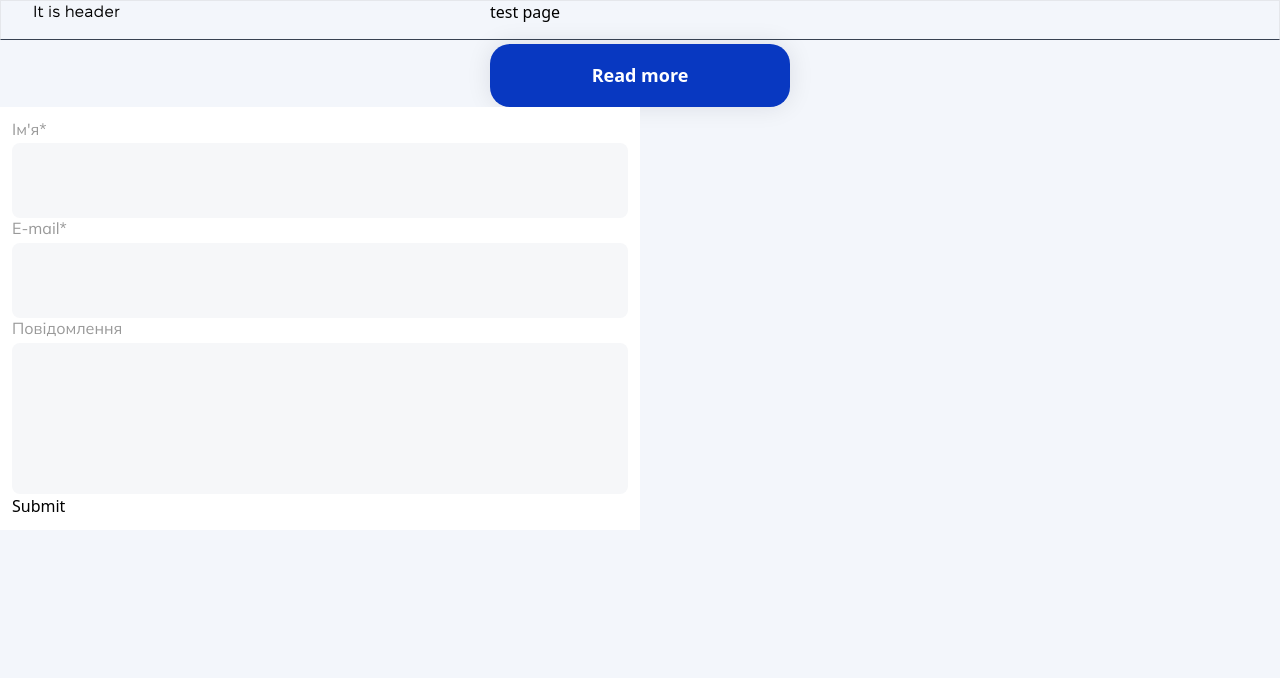
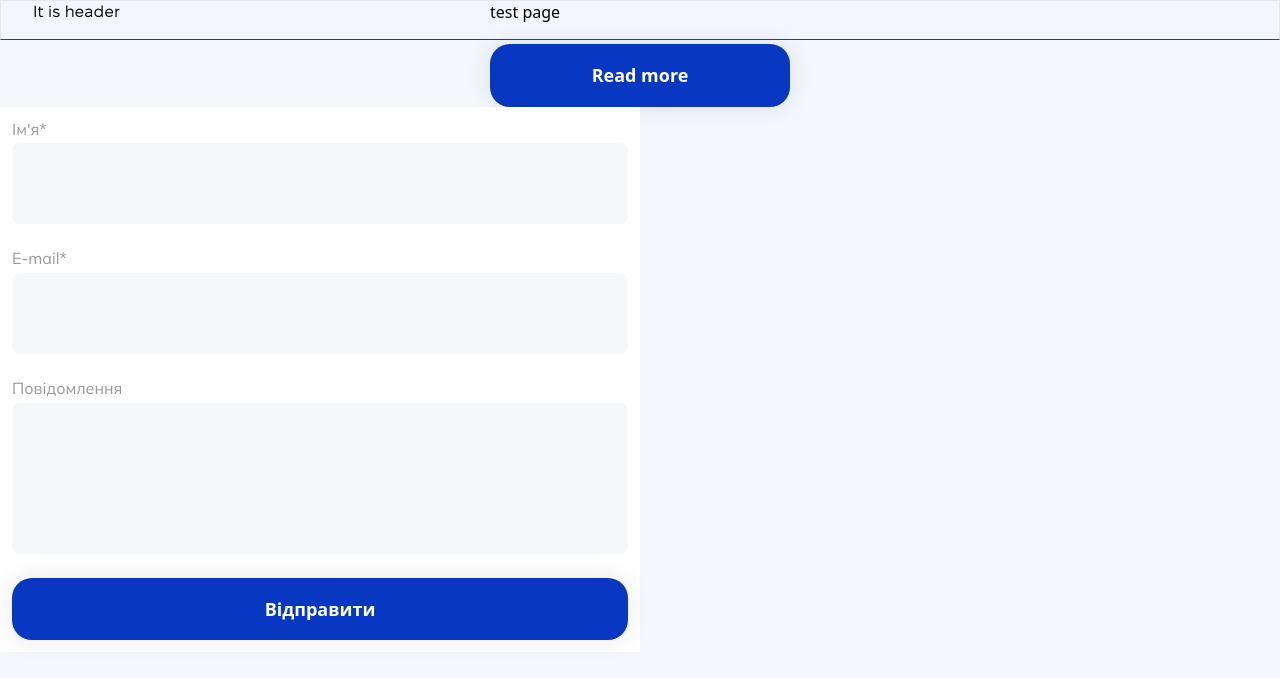
Before and after one commit to SoftRyzen-internship/career-consultant, a Next.js app: page /test in a window 1280 px wide. Shown: the top 678 px of the page. Built offline with nearby package versions, Linux system fonts and the light colour scheme.

Commit message:
added formSchema & changed Input styles & deleted Sectiontitle empty file

```diff
--- a/app/(site)/globals.css
+++ b/app/(site)/globals.css
@@ -59,3 +59,15 @@
   width: 24px;
   height: 24px;
 }
+
+.error-input {
+  @apply w-full bg-inputDefaultBg rounded-lg py-6 px-5 xl:p-6 text-sm xl:text-base text-text01 focus:caret-accent focus:bg-inputBg focus:border-errorCol border-errorCol focus:outline-none focus:border-inputBorderW border-inputBorderW transition-all duration-300 outline-none;
+}
+
+.default-input {
+  @apply w-full bg-inputDefaultBg rounded-lg py-6 px-5 xl:p-6 text-sm xl:text-base text-text01 focus:caret-accent focus:bg-inputBg focus:border-inputBorder focus:outline-none focus:border-inputBorderW border-inputBorderW border-transparent transition-all duration-300 outline-none;
+}
+
+.default-textarea {
+  @apply w-full bg-inputDefaultBg rounded-lg py-6 px-5 xl:p-6 text-sm xl:text-base text-text01 focus:caret-accent focus:bg-inputBg focus:border-inputBorder focus:outline-none focus:border-inputBorderW resize-none h-[151px] border-inputBorderW border-transparent transition-all duration-300 outline-none;
+}
--- a/components/Form/Form.tsx
+++ b/components/Form/Form.tsx
@@ -1,38 +1,86 @@
 'use client';
 
-import React from 'react';
+import React, { useEffect, useState } from 'react';
 import { useForm, FormProvider } from 'react-hook-form';
+import { yupResolver } from '@hookform/resolvers/yup';
+
 import { Input } from '../Input/Input';
-import { yupResolver } from '@hookform/resolvers/yup';
-import * as yup from 'yup';
+import { Button } from '@/components/Button';
+import { formSchema } from '@/utils/formSchema';
 
 import { IFormData } from '@/components/Input/types';
 
-const schema = yup.object().shape({
-  name: yup.string().required("Ім'я обов'язкове"),
-  email: yup.string().required("E-mail обов'язкове"),
-  message: yup.string(),
-});
+// const schema = yup.object().shape({
+//   name: yup
+//     .string()
+//     .required("Ім'я обов'язкове")
+//     .max(30, 'Максимальна кількість символів - 30')
+//     .matches(/^[\sA-Za-zА-Яа-яҐґЄєІіЇїʼ`-]+$/, "Невірне ім'я"),
+//   email: yup
+//     .string()
+//     .required("E-mail обов'язкове")
+//     .max(63, 'Максимальна кількість символів - 63')
+//     .matches(
+//       /^[A-Za-z0-9]+([._+-][A-Za-z0-9]+)*@[A-Za-z0-9.-]+\.[A-Za-z]{2,}$/,
+//       'Невірний e-mail',
+//     ),
+//   message: yup.string(),
+// });
 
 export const Form: React.FC = () => {
   const methods = useForm<IFormData>({
-    resolver: yupResolver(schema),
+    resolver: yupResolver(formSchema),
   });
 
-  const onSubmit = (data: IFormData) => {
+  const { errors } = methods.formState;
+
+  const isEmpty = (errors: Record<string, any>): boolean => {
+    return Object.keys(errors).length === 0;
+  };
+
+  let isError = false;
+  const isEmptyCheck = isEmpty(errors);
+
+  const [btnText, setBtnText] = useState('Відправити');
+
+  const onSubmit = async (data: IFormData) => {
     console.log(data);
+    setBtnText('Bідправлено');
+
+    console.log(btnText);
   };
+
+  if (!isEmpty(errors)) {
+    isError = true;
+  }
+
+  useEffect(() => {
+    if (!isEmptyCheck) {
+      setBtnText('Помилка');
+    }
+    if (isEmptyCheck) {
+      setBtnText('Відправити');
+    }
+  }, [errors, isEmptyCheck]);
 
   return (
     <FormProvider {...methods}>
       <form
         onSubmit={methods.handleSubmit(onSubmit)}
-        className="p-3 bg-white md:w-1/2"
+        className="p-3 bg-white md:w-1/2 flex flex-col gap-y-6"
       >
         <Input name="name" label="Ім'я*" type="text" />
         <Input name="email" label="E-mail*" type="email" />
         <Input name="message" label="Повідомлення" type="textarea" />
-        <button type="submit">Submit</button>
+        <Button
+          type="submit"
+          onClick={() => {}}
+          isSubmitted={false}
+          isSubmitError={isError}
+          disabled={false}
+        >
+          {btnText}
+        </Button>
       </form>
     </FormProvider>
   );
--- a/components/Input/Input.tsx
+++ b/components/Input/Input.tsx
@@ -1,8 +1,9 @@
 import React from 'react';
 import { useFormContext } from 'react-hook-form';
-import classNames from 'classnames';
 
 import Image from 'next/image';
+
+import classNames from 'classnames';
 
 import { IFormData } from './types';
 
@@ -13,39 +14,23 @@ type InputPropsType = {
   className?: string;
 };
 
-export const Input: React.FC<InputPropsType> = ({
-  name,
-  label,
-  type,
-  className,
-}) => {
+export const Input: React.FC<InputPropsType> = ({ name, label, type }) => {
   const {
     register,
     formState: { errors },
   } = useFormContext<IFormData>();
 
-  let inputStyles: string;
-
-  if (errors[name]) {
-    inputStyles =
-      'w-full bg-inputDefaultBg rounded-lg py-6 px-5 xl:p-6 text-sm xl:text-base text-text01 focus:caret-accent focus:bg-inputBg focus:border-errorCol border-errorCol focus:outline-none focus:border-inputBorderW border-inputBorderW';
-  } else {
-    inputStyles =
-      'w-full bg-inputDefaultBg rounded-lg py-6 px-5 xl:p-6 text-sm xl:text-base text-text01 focus:caret-accent focus:bg-inputBg focus:border-inputBorder focus:outline-none focus:border-inputBorderW';
-  }
+  const classname = classNames({
+    'error-input': errors[name],
+    'default-input': !errors[name],
+    'default-textarea': type === 'textarea',
+  });
 
   if (type === 'textarea') {
     return (
       <label className="flex flex-col gap-1 font-mulish">
         <span className="text-xs text-inactiveText xl:text-sm">{label}</span>
-        <textarea
-          id={name}
-          {...register(name)}
-          className={classNames(
-            'w-full bg-inputDefaultBg rounded-lg py-6 px-5 xl:p-6 text-sm xl:text-base text-text01 focus:caret-accent focus:bg-inputBg focus:border-inputBorder focus:outline-none focus:border-inputBorderW resize-none h-[151px]',
-            className,
-          )}
-        />
+        <textarea id={name} {...register(name)} className={classname} />
       </label>
     );
   }
@@ -53,15 +38,10 @@ export const Input: React.FC<InputPropsType> = ({
   return (
     <label className="flex flex-col gap-1 font-mulish relative">
       <span className="text-xs text-inactiveText xl:text-sm">{label}</span>
-      <input
-        type={type}
-        id={name}
-        {...register(name)}
-        className={classNames(`${inputStyles}`, className)}
-      />
+      <input type={type} id={name} {...register(name)} className={classname} />
       {errors[name] && (
         <>
-          <span className="text-xs xl:text-sm text-errorCol text-right">
+          <span className="text-xs xl:text-sm text-errorCol absolute right-0 bottom-[-20px]">
             {errors[name]?.message}
           </span>
           <Image
--- /dev/null
+++ b/utils/formSchema.ts
@@ -0,0 +1,18 @@
+import * as yup from 'yup';
+
+export const formSchema = yup.object().shape({
+  name: yup
+    .string()
+    .required("Ім'я обов'язкове")
+    .max(30, 'Максимальна кількість символів - 30')
+    .matches(/^[\sA-Za-zА-Яа-яҐґЄєІіЇїʼ`-]+$/, "Невірне ім'я"),
+  email: yup
+    .string()
+    .required("E-mail обов'язкове")
+    .max(63, 'Максимальна кількість символів - 63')
+    .matches(
+      /^[A-Za-z0-9]+([._+-][A-Za-z0-9]+)*@[A-Za-z0-9.-]+\.[A-Za-z]{2,}$/,
+      'Невірний e-mail',
+    ),
+  message: yup.string(),
+});
```
Also changed, not shown: components/SectionTitle/types.ts (added).
